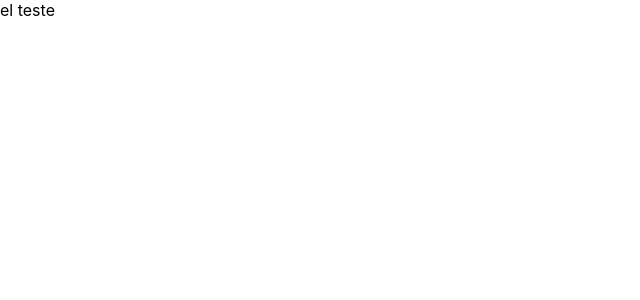
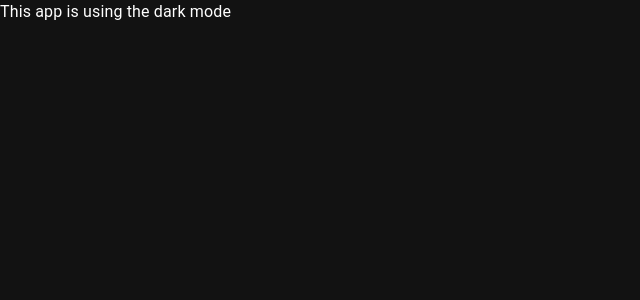
Before and after one commit to Luyz-Castelo/todo-list, a React (Create React App) app: page / in a window 1280 px wide. Shown: the top 300 px of the page, without its empty margins (0-640 px from the left). Built offline with nearby package versions, Linux system fonts and the light colour scheme.

Commit message:
Making the app dark mode

```diff
--- a/package.json
+++ b/package.json
@@ -3,6 +3,10 @@
   "version": "0.1.0",
   "private": true,
   "dependencies": {
+    "@emotion/react": "^11.10.5",
+    "@emotion/styled": "^11.10.5",
+    "@mui/material": "^5.11.1",
+    "@mui/styled-engine-sc": "^5.11.0",
     "@testing-library/jest-dom": "^5.16.5",
     "@testing-library/react": "^13.4.0",
     "@testing-library/user-event": "^13.5.0",
@@ -13,6 +17,7 @@
     "react": "^18.2.0",
     "react-dom": "^18.2.0",
     "react-scripts": "5.0.1",
+    "styled-components": "^5.3.6",
     "typescript": "^4.9.4",
     "web-vitals": "^2.1.4"
   },
--- a/src/App.tsx
+++ b/src/App.tsx
@@ -1,7 +1,17 @@
+import { ThemeProvider, createTheme } from '@mui/material/styles';
+import CssBaseline from '@mui/material/CssBaseline';
+
+const darkTheme = createTheme({
+  palette: {
+    mode: 'dark',
+  },
+});
+
 export const App = () => {
   return (
-    <div>
-      el teste
-    </div>
+    <ThemeProvider theme={darkTheme}>
+      <CssBaseline />
+      <main>This app is using the dark mode</main>
+    </ThemeProvider>
   );
 }
--- a/src/index.css
+++ /dev/null
@@ -1,13 +0,0 @@
-body {
-  margin: 0;
-  font-family: -apple-system, BlinkMacSystemFont, 'Segoe UI', 'Roboto', 'Oxygen',
-    'Ubuntu', 'Cantarell', 'Fira Sans', 'Droid Sans', 'Helvetica Neue',
-    sans-serif;
-  -webkit-font-smoothing: antialiased;
-  -moz-osx-font-smoothing: grayscale;
-}
-
-code {
-  font-family: source-code-pro, Menlo, Monaco, Consolas, 'Courier New',
-    monospace;
-}
--- a/src/index.tsx
+++ b/src/index.tsx
@@ -1,6 +1,5 @@
 import React from 'react';
 import ReactDOM from 'react-dom/client';
-import './index.css';
 import { App } from './App';
 
 const root = ReactDOM.createRoot(
```
Also changed, not shown: 1 other file (tests, documents, lock files or other folders).
